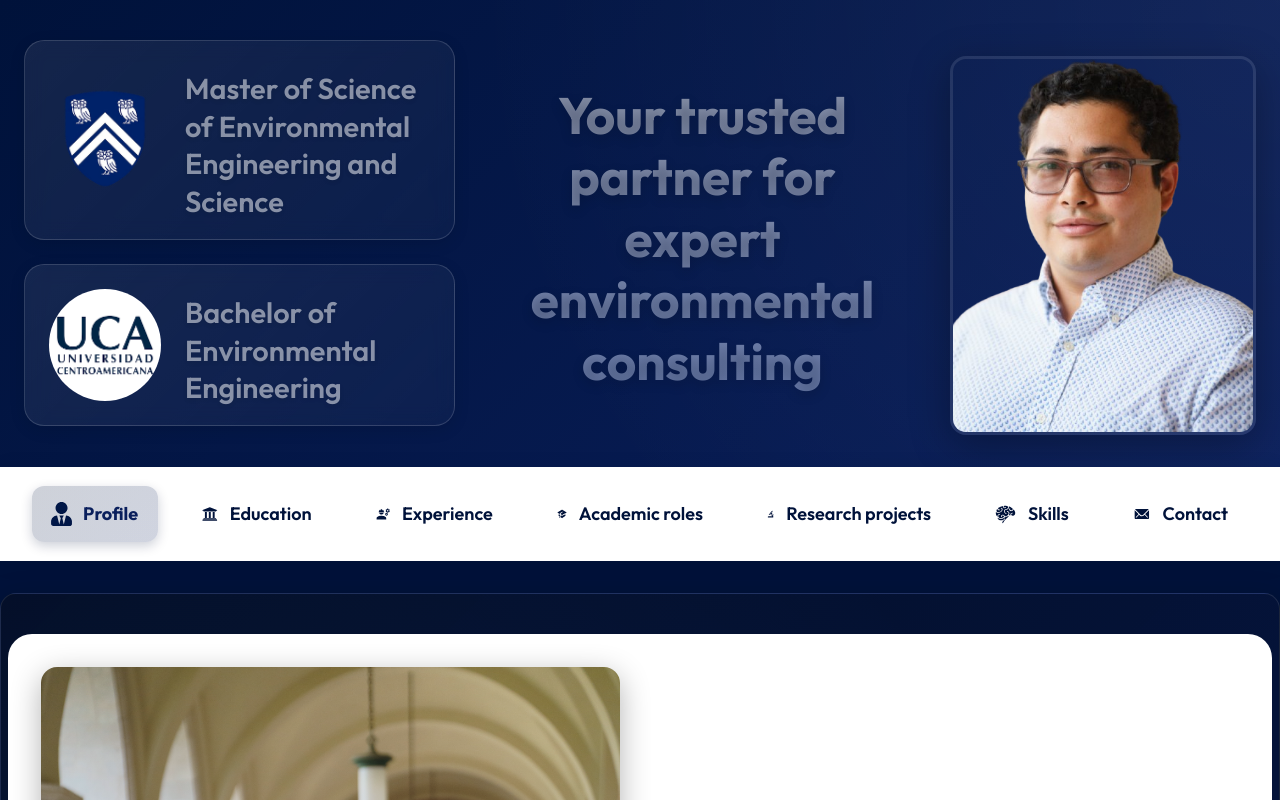
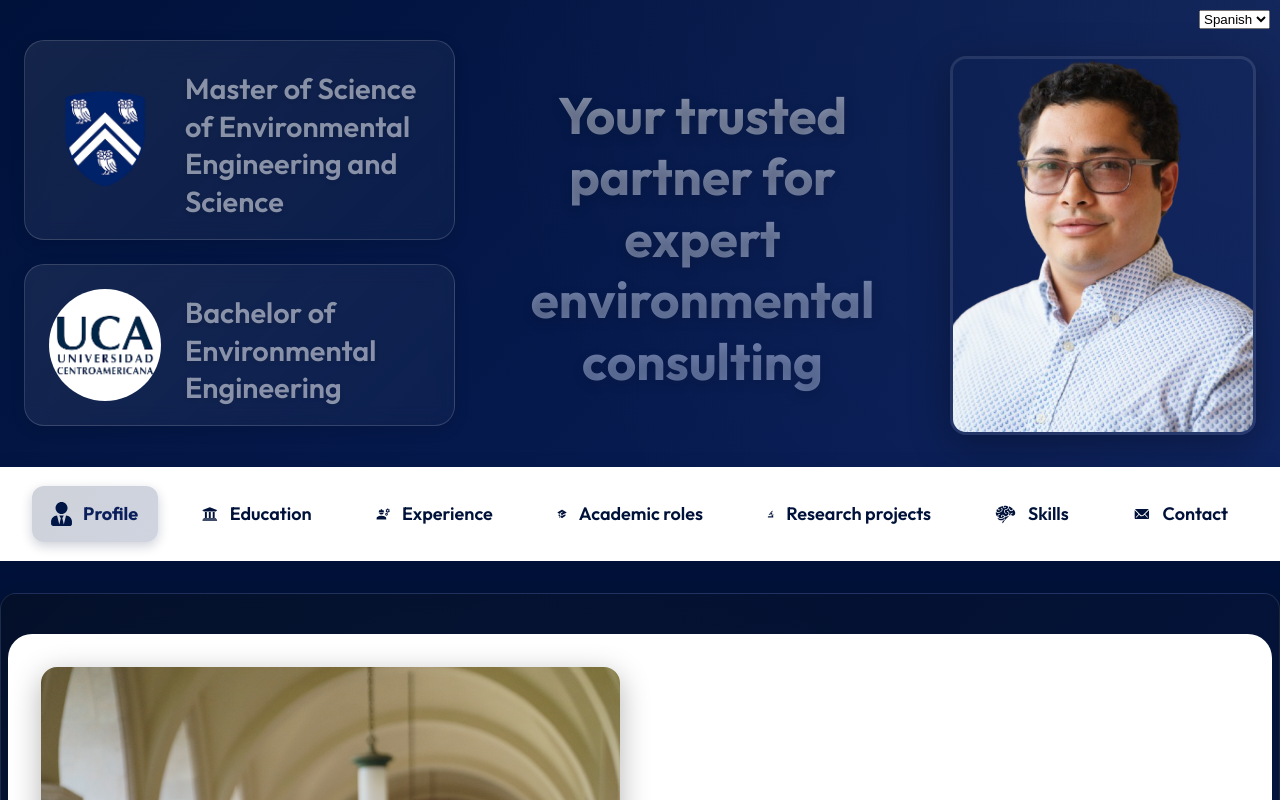
Before and after one commit to NicaraoD/Portafolio_NicaEnvironmental-main-main, a React (Vite) app: page / in a window 1280 px wide. Shown: the top 800 px of the page. Built offline with nearby package versions, Linux system fonts and the light colour scheme.

Commit message:
add new content

```diff
--- a/src/components/Header.tsx
+++ b/src/components/Header.tsx
@@ -7,7 +7,7 @@ import bioreactor from '../../public/bioreactor.png'
 import biotechologies from '../../public/biotechnology.png'
 import styles from '../styles/Header.module.css'
 import credentialsData from '../data/data.json'
-import Water_drop from  '../../public/Water_drop.png'
+import Water_drop from '../../public/Water_drop.png'
 export default function Header() {
   const headerId = useId()
   const credentialsId = useId()
@@ -28,8 +28,8 @@ export default function Header() {
     'images.png': foto2,
     'lake.png': lake,
     'bioreactor.png': bioreactor,
-    'biotechologies.png':biotechologies,
-    'Water_drop.png' :Water_drop,
+    'biotechologies.png': biotechologies,
+    'Water_drop.png': Water_drop,
 
   }
 
@@ -118,6 +118,12 @@ export default function Header() {
           alt="Professional Profile"
         />
       </div>
+      <div className={styles.language}>
+        <select id="language">
+          <option value="volvo">Spanish</option>
+          <option value="saab">English</option>
+        </select>
+      </div>
     </header>
   )
 }
--- a/src/styles/Header.module.css
+++ b/src/styles/Header.module.css
@@ -18,6 +18,15 @@
   gap: 2rem;
   position: relative;
   overflow: hidden;
+}
+
+.language{
+  position: absolute;
+  top: 0;
+  right: 0;
+  display: flex;
+  padding: 10px;
+
 }
 
 .headerContainer::before {
```
Also changed, not shown: 1 other file (tests, documents, lock files or other folders).
